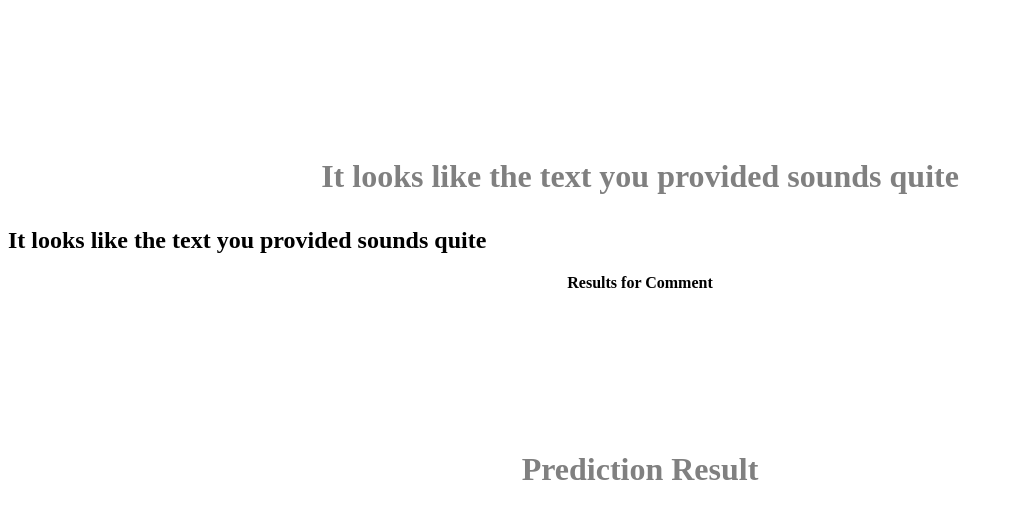
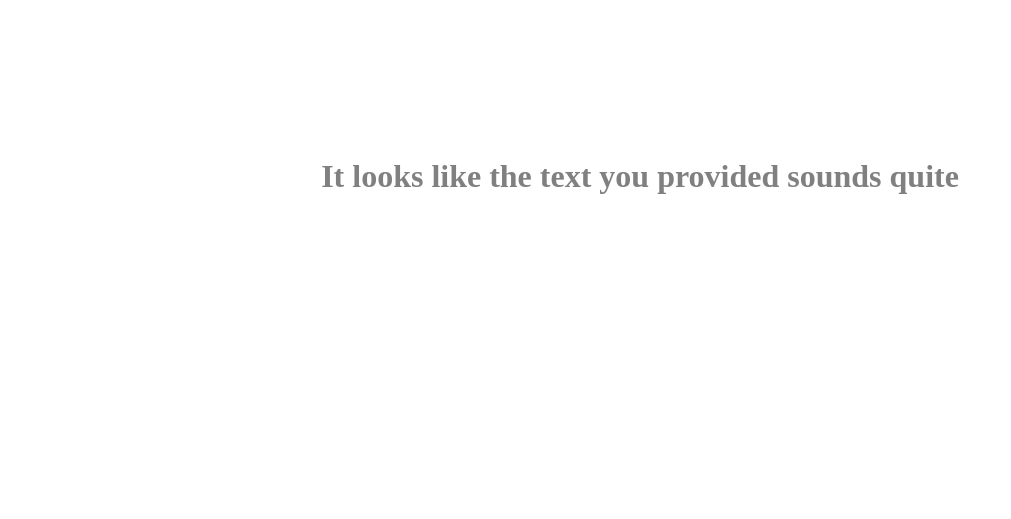
Before and after one commit to OlenaBL/nlp, a Flask app: template templates/result.html in a window 1280 px wide. Shown: the top 519 px of the page, without its empty margins (0-1011 px from the left). Run offline with Flask 2, Linux system fonts and the light colour scheme; the template is opened without the code that fills it, so the values that code supplies are empty.

Commit message:
Update result.html

```diff
--- a/templates/result.html
+++ b/templates/result.html
@@ -17,31 +17,3 @@
 </div>
 </body>
 </html>
-
-<!DOCTYPE html>
-<html>
-<head>
-	<title>Prediction Results</title>
-	<title>Prediction</title>
-	<style>
-        h3 {
-            color:gray;
-            font-size: 2em;
-            text-align: center;
-            padding-top: 10%;
-        }
-    </style>
-</head>
-<body>
-<h2>It looks like the text you provided sounds quite</h2>
-<p style="font-size:44; text-align: center;"><b>Results for Comment</b></p>
-<div class="results"><h3>Prediction Result</h3>
-<!--	{% if prediction == 1 %}
-    <h2 style="color:red;">Bad</h2>
-    {% elif prediction == 0 %}
-    <h2 style="color:blue;">Good</h2>
-    {% else %}-->
-<h2 style="color:black;">{{prediction}}</h2>
-    <!--{% endif %}-->
-</body>
-</html>
```
